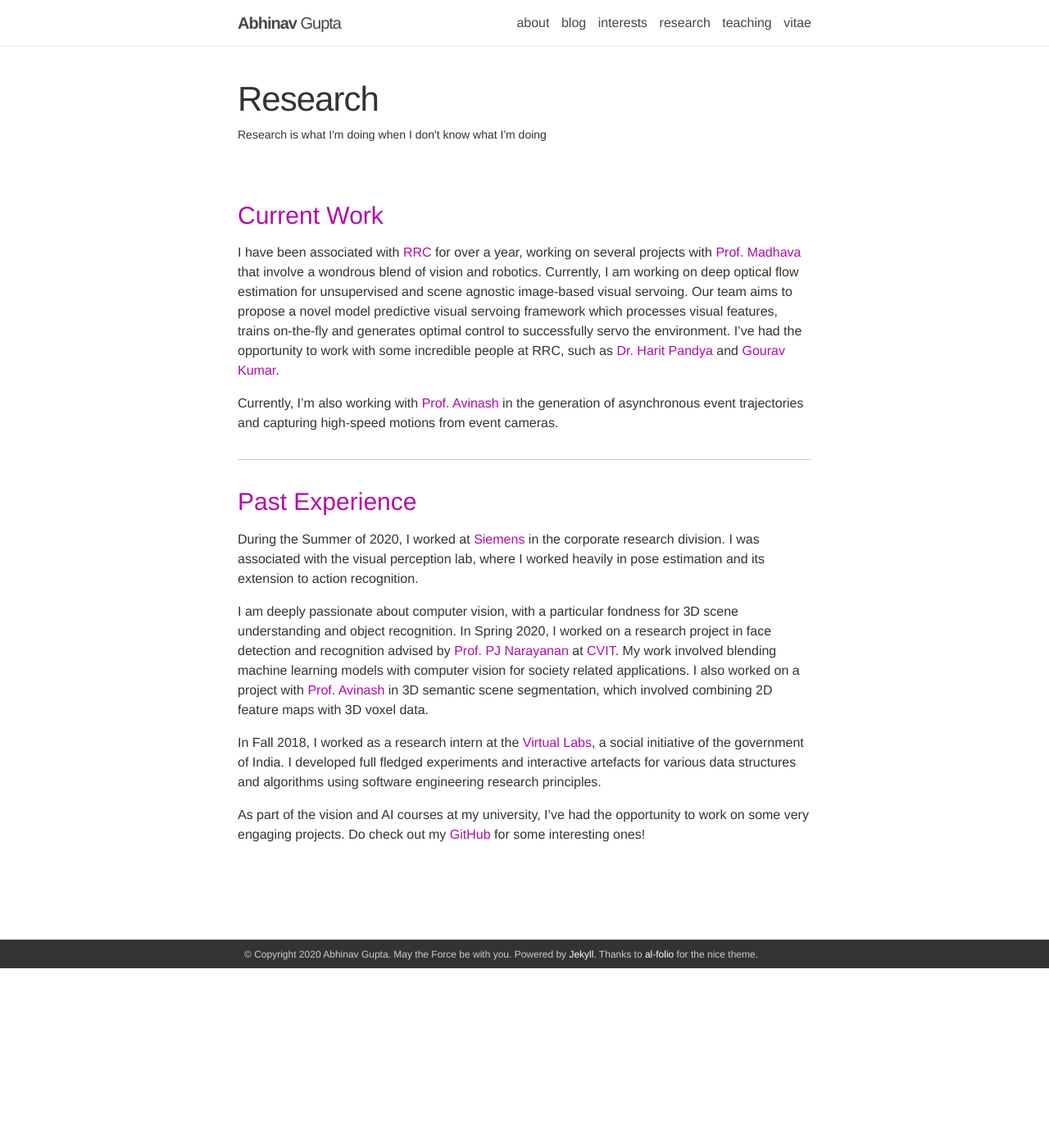
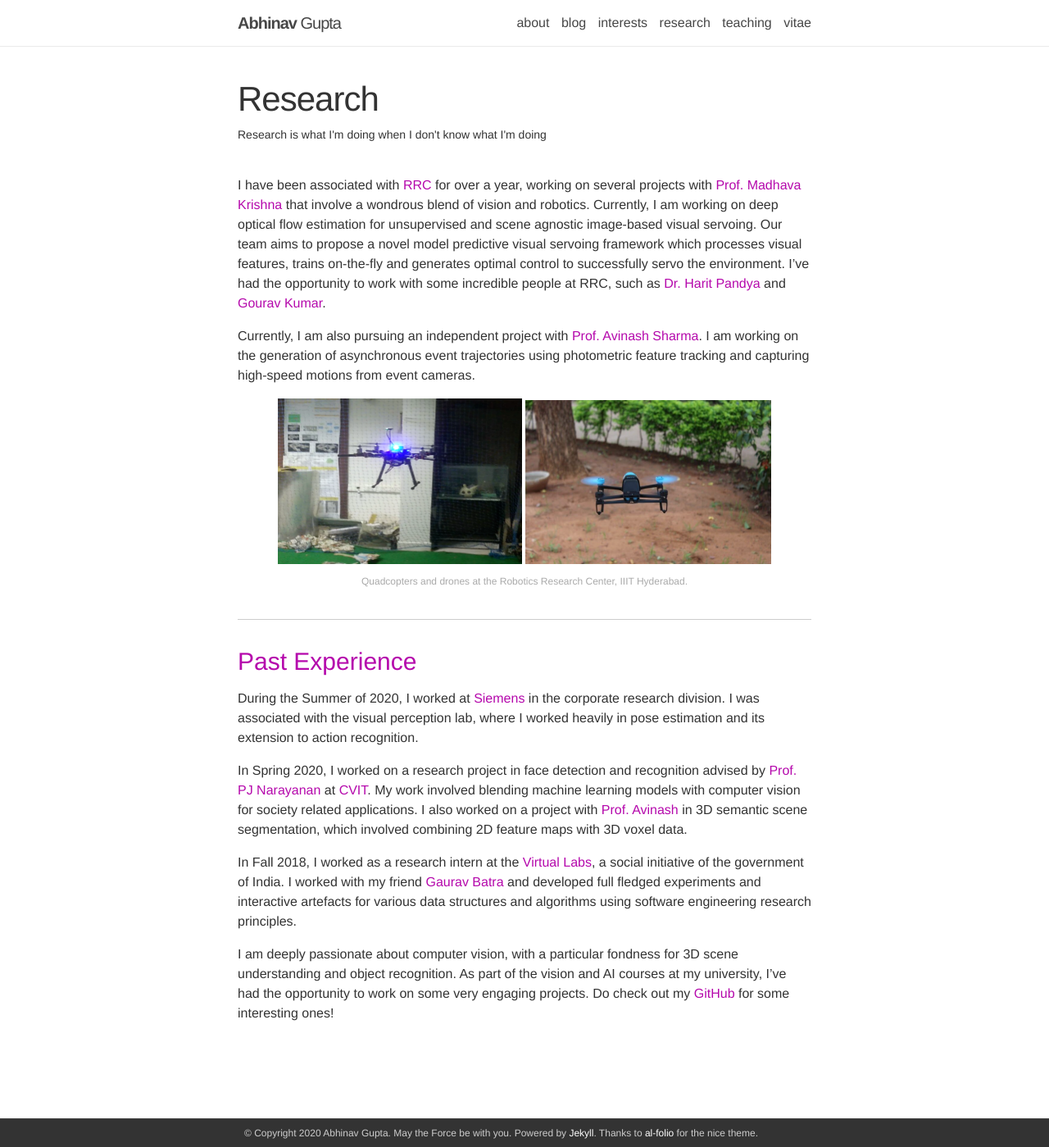
Before and after one commit to BonJovi1/bonjovi1.github.io, a Jekyll site: the page built from _pages/research.md, in a window 1280 px wide and 1399 px high. Shown: the whole window at 82% size. Built offline with Jekyll 4.4.1, drawn with Linux system fonts in a browser that asks for light colours; nearby versions of some CDN libraries.

Commit message:
updating research work

```diff
--- a/_pages/research.md
+++ b/_pages/research.md
@@ -5,11 +5,22 @@ title: research
 heading: Research
 description: "Research is what I'm doing when I don't know what I'm doing"
 ---
-### Current Work
 
-I have been associated with [RRC]((https://robotics.iiit.ac.in/)) for over a year, working on several projects with [Prof. Madhava](https://scholar.google.com/citations?user=QDuPGHwAAAAJ&hl=en) that involve a wondrous blend of vision and robotics. Currently, I am working on deep optical flow estimation for unsupervised and scene agnostic image-based visual servoing. Our team aims to propose a novel model predictive visual servoing framework which processes visual features, trains on-the-fly and generates optimal control to successfully servo the environment. I've had the opportunity to work with some incredible people at RRC, such as [Dr. Harit Pandya](https://scholar.google.com/citations?user=bOWP5gQAAAAJ&hl=en) and [Gourav Kumar](https://scholar.google.co.in/citations?user=zyYNatcAAAAJ&hl=en).
+I have been associated with [RRC]((https://robotics.iiit.ac.in/)) for over a year, working on several projects with [Prof. Madhava Krishna](https://scholar.google.com/citations?user=QDuPGHwAAAAJ&hl=en) that involve a wondrous blend of vision and robotics. Currently, I am working on deep optical flow estimation for unsupervised and scene agnostic image-based visual servoing. Our team aims to propose a novel model predictive visual servoing framework which processes visual features, trains on-the-fly and generates optimal control to successfully servo the environment. I've had the opportunity to work with some incredible people at RRC, such as [Dr. Harit Pandya](https://scholar.google.com/citations?user=bOWP5gQAAAAJ&hl=en) and [Gourav Kumar](https://scholar.google.co.in/citations?user=zyYNatcAAAAJ&hl=en).
 
-Currently, I'm also working with [Prof. Avinash](https://scholar.google.com/citations?user=4ladtC0AAAAJ&hl=en) in the generation of asynchronous event trajectories and capturing high-speed motions from event cameras.
+Currently, I am also pursuing an independent project with [Prof. Avinash Sharma](https://scholar.google.com/citations?user=4ladtC0AAAAJ&hl=en). I am working on the generation of asynchronous event trajectories using photometric feature tracking and capturing high-speed motions from event cameras.
+
+<div>
+	<center>
+    <left> <img width="298" height="202" src="{{ site.baseurl }}/assets/img/quadcopter.png"> </left>
+    <!-- <center> <img class="col two" src="{{ site.baseurl }}/assets/img/quadcopter.png"> </center> -->
+    <right> <img width="300" height="200" src="{{ site.baseurl }}/assets/img/drone.png"> </right>
+	</center>
+</div>
+
+<div class="col three caption">
+    Quadcopters and drones at the Robotics Research Center, IIIT Hyderabad.
+</div>
 
 ***
 
@@ -17,8 +28,8 @@ Currently, I'm also working with [Prof. Avinash](https://scholar.google.com/cita
 
 During the Summer of 2020, I worked at [Siemens](https://new.siemens.com/in/en.html) in the corporate research division. I was associated with the visual perception lab, where I worked heavily in pose estimation and its extension to action recognition.
 
-I am deeply passionate about computer vision, with a particular fondness for 3D scene understanding and object recognition. In Spring 2020, I worked on a research project in face detection and recognition advised by [Prof. PJ Narayanan](https://scholar.google.com/citations?user=3HKjt_IAAAAJ&hl=en) at [CVIT](https://cvit.iiit.ac.in/). My work involved blending machine learning models with computer vision for society related applications. I also worked on a project with [Prof. Avinash](https://scholar.google.com/citations?user=4ladtC0AAAAJ&hl=en) in 3D semantic scene segmentation, which involved combining 2D feature maps with 3D voxel data.
+In Spring 2020, I worked on a research project in face detection and recognition advised by [Prof. PJ Narayanan](https://scholar.google.com/citations?user=3HKjt_IAAAAJ&hl=en) at [CVIT](https://cvit.iiit.ac.in/). My work involved blending machine learning models with computer vision for society related applications. I also worked on a project with [Prof. Avinash](https://scholar.google.com/citations?user=4ladtC0AAAAJ&hl=en) in 3D semantic scene segmentation, which involved combining 2D feature maps with 3D voxel data.
 
-In Fall 2018, I worked as a research intern at the [Virtual Labs](http://www.vlab.co.in/), a social initiative of the government of India. I developed full fledged experiments and interactive artefacts for various data structures and algorithms using software engineering research principles.
+In Fall 2018, I worked as a research intern at the [Virtual Labs](http://www.vlab.co.in/), a social initiative of the government of India. I worked with my friend [Gaurav Batra](https://gauravbatra.netlify.app/) and developed full fledged experiments and interactive artefacts for various data structures and algorithms using software engineering research principles.
 
-As part of the vision and AI courses at my university, I’ve had the opportunity to work on some very engaging projects. Do check out my [GitHub](https://github.com/bonjovi1) for some interesting ones!
+I am deeply passionate about computer vision, with a particular fondness for 3D scene understanding and object recognition. As part of the vision and AI courses at my university, I’ve had the opportunity to work on some very engaging projects. Do check out my [GitHub](https://github.com/bonjovi1) for some interesting ones!
```
Also changed, not shown: _pages/about.md (+2 -2 lines), _pages/interests.md (+14 -12 lines), _pages/teaching.md (+4 -4 lines), assets/img/drone.png (added), assets/img/drums2.jpeg (added), assets/img/quadcopter.png (added).
